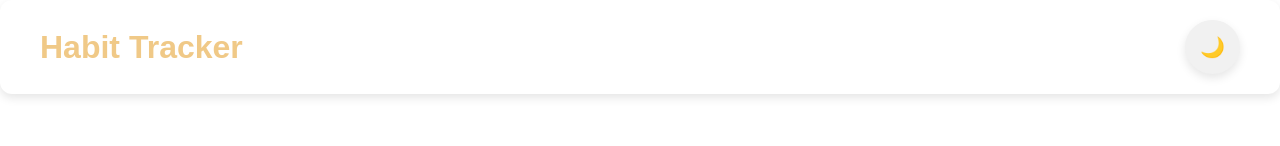
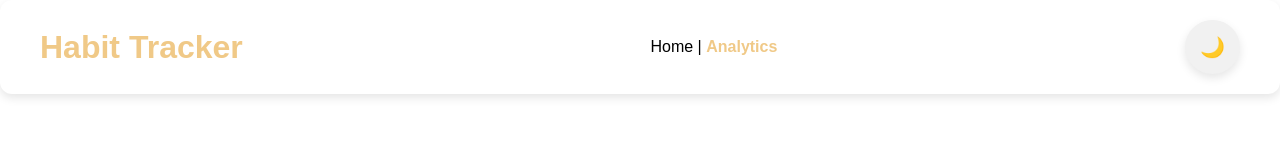
Before and after one commit to julfikarchowdhury/habbit-tracker, a React (Vite) app: page /analytics in a window 1280 px wide. Shown: the top 146 px of the page. Built offline with nearby package versions, Linux system fonts and the light colour scheme.

Commit message:
navbar added for both page

```diff
--- a/src/assets/style.css
+++ b/src/assets/style.css
@@ -56,6 +56,14 @@ body {
   margin-bottom: 1.5em;
 }
 /* Navbar */
+.active {
+  font-weight: bold;
+  color: var(--accent-color) !important;
+}
+.nav-link {
+  text-decoration: none;
+  color: black;
+}
 .navbar {
   display: flex;
   justify-content: space-between;
--- a/src/components/Navbar.jsx
+++ b/src/components/Navbar.jsx
@@ -1,4 +1,5 @@
 import React, { useState } from "react";
+import { NavLink, useLocation } from "react-router";
 
 const Navbar = () => {
   const [theme, setTheme] = useState("light");
@@ -8,10 +9,31 @@ const Navbar = () => {
     setTheme(newTheme);
     document.documentElement.setAttribute("data-theme", newTheme);
   };
+  const location = useLocation();
+  console.log(location);
 
   return (
     <div className="navbar">
       <h1 className="header">Habit Tracker</h1>
+      <nav>
+        <NavLink
+          to="/"
+          className={({ isActive }) =>
+            isActive ? "active nav-link" : "nav-link"
+          }
+        >
+          Home
+        </NavLink>
+        &nbsp;|&nbsp;
+        <NavLink
+          to="/analytics"
+          className={({ isActive }) =>
+            isActive ? "active nav-link" : "nav-link"
+          }
+        >
+          Analytics
+        </NavLink>
+      </nav>
       <button className="toggle-btn" onClick={toggleTheme}>
         {theme === "light" ? "🌙" : "🌞"}
       </button>
```
